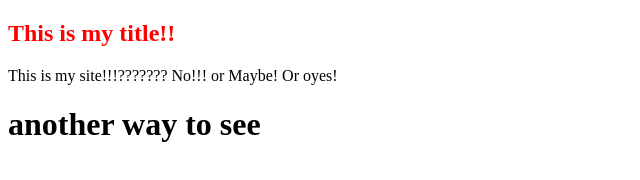
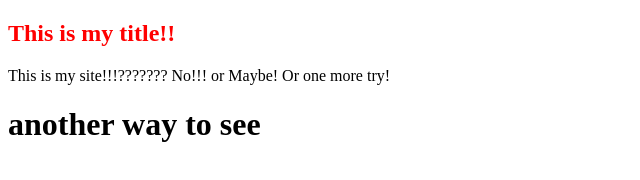
Before and after one commit to trexon/trexon.github.io, a plain HTML site: page index.html in a window 1280 px wide. Shown: the full height of the page, 0-640 px from the left. Drawn offline with Linux system fonts and the light colour scheme.

Commit message:
Update index.html

```diff
--- a/index.html
+++ b/index.html
@@ -6,7 +6,7 @@
 	<body>
 
 	<h2 style = "color: red"> This is my title!!</h2>
-		This is my site!!!??????? No!!! or Maybe! Or  oyes!
+		This is my site!!!??????? No!!! or Maybe! Or  one more try!
 	<h1> another way to see </h1>
 	</body>
 
```
